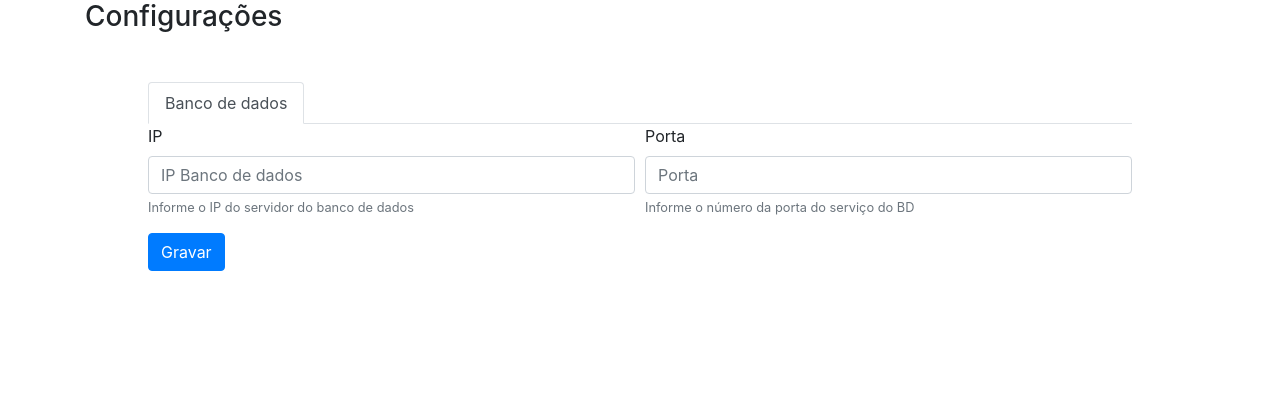
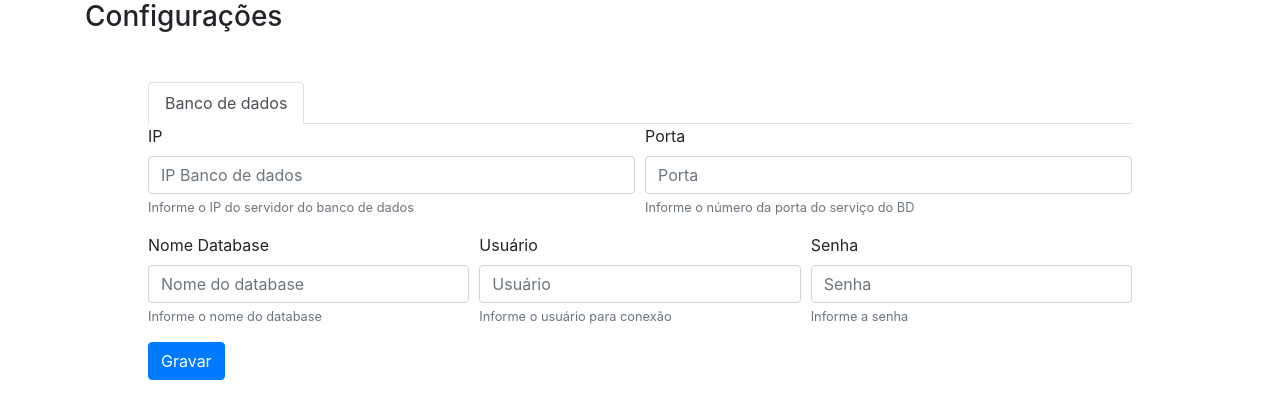
Before and after one commit to camilossantos2809/flex-xml-gc, a Flask app: page /config/ in a window 1280 px wide. Shown: the top 419 px of the page. Run offline with Flask 2, Linux system fonts and the light colour scheme; data that the repository does not hold is empty; some libraries are stand-ins or nearby versions.

Commit message:
Adicionados campos faltantes para configuração de acesso ao BD

```diff
--- a/app.py
+++ b/app.py
@@ -2,7 +2,7 @@ import gzip
 import shutil
 import os
 
-from flask import Flask, flash, redirect, render_template, request
+from flask import Flask, flash, redirect, render_template, request, url_for
 from flask_sqlalchemy import SQLAlchemy
 
 from decoder import (encoded_text_to_binary, get_data_of_nfe,
@@ -22,18 +22,24 @@ db = SQLAlchemy(app)
 class Config(db.Model):
     id = db.Column(db.Integer, primary_key=True)
     ip = db.Column(db.String, nullable=False)
-    # porta = db.Column(db.Integer, nullable=False)
+    porta = db.Column(db.Integer, nullable=False)
+    database = db.Column(db.String, nullable=False)
+    user = db.Column(db.String, nullable=False)
+    password = db.Column(db.String, nullable=False)
 
     def __repr__(self):
-        return f"Config(id={self.id},ip={self.ip})"
-
-
-if not os.path.exists("config.db"):
-    db.create_all()
+        return f"Config(id={self.id},ip={self.ip},database={self.database})"
 
 
 @app.route("/", methods=["GET"])
 def init():
+    # if not os.path.exists("config.db"):
+    #     flash("Arquivo de configuração não localizado")
+    #     db.create_all()
+    #     return redirect(url_for("config"))
+    if not Config.query.filter_by(id=1).first():
+        flash("Não foram localizados nenhum registro de configuração")
+        return redirect(url_for("config"))
     return render_template('index.html')
 
 
@@ -68,9 +74,16 @@ def nfe():
 
 @app.route("/config/", methods=["POST", "GET"])
 def config():
+    data = Config.query.filter_by(id=1).first()
+
     if request.method == 'POST':
-        new_config = Config.query.filter_by(id=1).first()
+        new_config = data or Config()
+        new_config.id = 1
         new_config.ip = request.form["ip"]
+        new_config.porta = request.form["porta"]
+        new_config.database = request.form["database"]
+        new_config.user = request.form["user"]
+        new_config.password = request.form["password"]
 
         db.session.add(new_config)
         db.session.commit()
@@ -78,7 +91,6 @@ def config():
         flash("Configuração salva no banco de dados!")
         return redirect("/config/")
 
-    data = Config.query.filter_by(id=1).first()
     return render_template("config.html", data=data)
 
 
--- a/decoder.py
+++ b/decoder.py
@@ -18,7 +18,7 @@ def get_encoded_nfe_gzip(idnfe, config):
     '''Consulta ID da NFE no banco de dados'''
 
     conn = psycopg2.connect(
-        f"dbname=erp user=postgres password=123456 host={config.ip}")
+        f"dbname={config.database} user={config.user} password={config.password} host={config.ip} port={config.porta}")
     with conn:
         with conn.cursor() as curs:
             curs.execute(
--- a/templates/config.html
+++ b/templates/config.html
@@ -7,7 +7,8 @@
         <form action="/config/" method="post">
             <ul class="nav nav-tabs" id="tab-config" role="tablist">
                 <li class="nav-item">
-                    <a class="nav-link active" id="home-tab" data-toggle="tab" href="#banco-dados" role="tab" aria-controls="banco-dados" aria-selected="true">Banco de dados</a>
+                    <a class="nav-link active" id="home-tab" data-toggle="tab" href="#banco-dados" role="tab"
+                        aria-controls="banco-dados" aria-selected="true">Banco de dados</a>
                 </li>
                 <!-- <li class="nav-item">
                     <a class="nav-link" id="profile-tab" data-toggle="tab" href="#profile" role="tab" aria-controls="profile" aria-selected="false">Profile</a>
@@ -18,24 +19,52 @@
                     <div class="form-row">
                         <div class="form-group col-md-6">
                             <label for="ip">IP</label>
-                            <input type="text" class="form-control" id="ip" name="ip" placeholder="IP Banco de dados" value="{{data.ip}}" aria-describedby="ip-help" required>
+                            <input type="text" class="form-control" id="ip" name="ip" placeholder="IP Banco de dados"
+                                value="{{data.ip}}" aria-describedby="ip-help" required>
                             <small id="ip-help" class="form-text text-muted">Informe o IP do servidor do banco de dados</small>
                             <div class="invalid-feedback">Campo obrigatório</div>
                         </div>
                         <div class="form-group col-md-6">
                             <label for="porta">Porta</label>
-                                <input type="number" class="form-control" id="porta" name="porta" placeholder="Porta" value="{{data.porta}}" aria-describedby="porta-help" required>
-                                <small id="porta-help" class="form-text text-muted">Informe o número da porta do serviço do BD</small>
+                            <input type="number" class="form-control" id="porta" name="porta" placeholder="Porta" value="{{data.porta}}"
+                                aria-describedby="porta-help" required>
+                            <small id="porta-help" class="form-text text-muted">Informe o número da porta do serviço do
+                                BD</small>
+                            <div class="invalid-feedback">Campo obrigatório</div>
+                        </div>
+                    </div>
+                    <div class="form-row">
+                        <div class="form-group col-md-4">
+                            <label for="database">Nome Database</label>
+                            <input type="text" class="form-control" id="database" name="database" placeholder="Nome do database"
+                                value="{{data.database}}" aria-describedby="database-help" required>
+                            <small id="database-help" class="form-text text-muted">Informe o nome do database</small>
+                            <div class="invalid-feedback">Campo obrigatório</div>
+                        </div>
+                        <div class="form-group col-md-4">
+                            <label for="user">Usuário</label>
+                            <input type="text" class="form-control" id="user" name="user" placeholder="Usuário" value="{{data.user}}"
+                                aria-describedby="user-help" required>
+                            <small id="user-help" class="form-text text-muted">Informe o usuário para conexão</small>
+                            <div class="invalid-feedback">Campo obrigatório</div>
+                        </div>
+                        <div class="form-group col-md-4">
+                            <label for="password">Senha</label>
+                            <input type="password" class="form-control" id="password" name="password" placeholder="Senha"
+                                value="{{data.password}}" aria-describedby="password-help" required>
+                            <small id="password-help" class="form-text text-muted">Informe a senha</small>
                             <div class="invalid-feedback">Campo obrigatório</div>
                         </div>
                     </div>
                 </div>
+            </div>
             <!-- <div class="tab-pane fade" id="profile" role="tabpanel" aria-labelledby="profile-tab">...</div> -->
+            <button type="submit" class="btn btn-primary">Gravar</button>
     </div>
-            <button type="submit" class="btn btn-primary">Gravar</button>
     </form>
 </div>
 </div>
+
 {% with messages = get_flashed_messages() %}
 {% if messages %}
 {% for message in messages %}
```
Lines whose indentation alone changed are shown as unchanged.
